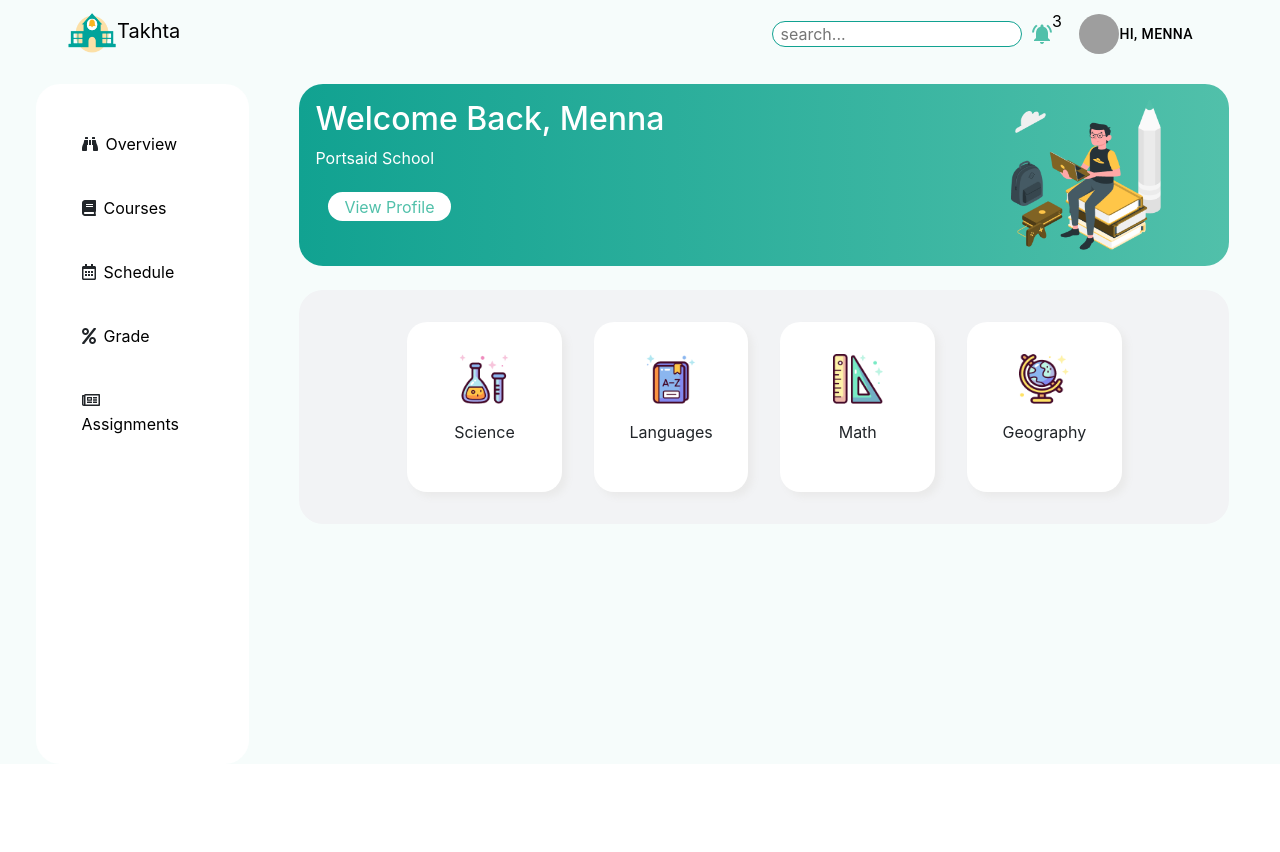
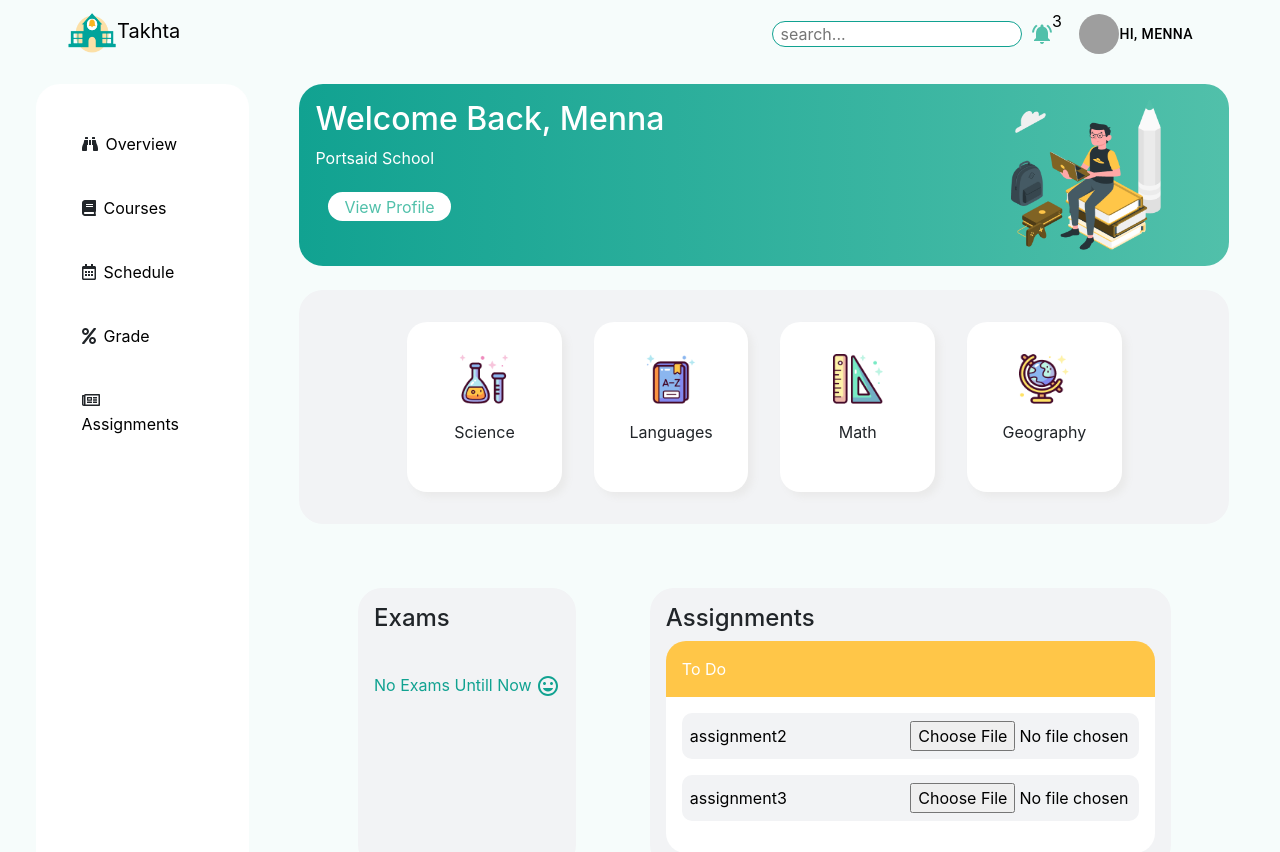
Before and after one commit to MennaMoOmar/Takhta-Front-End, a React (Create React App) app: page /stddashboard in a window 1280 px wide. Shown: the top 852 px of the page. Before the commit the page ends 800 px from the top, so only its background shows below. Built offline with nearby package versions, Linux system fonts and the light colour scheme; grey boxes are pictures that could not be loaded.

Commit message:
edit std dashboard

```diff
--- a/src/components/StudentDashboard/stddashboard.jsx
+++ b/src/components/StudentDashboard/stddashboard.jsx
@@ -4,7 +4,9 @@ import StdNavBar from "./stdnavbar";
 import StdSideNav from "./stdsidenav";
 import StdHeader from "./stdheader";
 import MainCourses from "./maincourses";
-// import StdContent from "./stdcontent";
+import TodoAssignment from "./assignments/todoassign";
+
+import InsertEmoticonIcon from '@material-ui/icons/InsertEmoticon';
 
 const StdDashboard = () => {
   return (
@@ -18,8 +20,19 @@ const StdDashboard = () => {
             </div>
             <div className="col-lg-9 dashboard__content">
               <StdHeader></StdHeader>
-              <MainCourses></MainCourses>
-              {/* <StdContent></StdContent> */}
+              <div className="dashboard__lectures">
+                <MainCourses></MainCourses>
+              </div>
+              <div className="row dashboard__row">
+                <div className="col-md-5" className="dashboard__exams">
+                  <h4>Exams</h4>
+                  <p>No Exams Untill Now <InsertEmoticonIcon></InsertEmoticonIcon></p>
+                </div>
+                <div className="col-md-5" className="dashboard__assignments">
+                  <h4>Assignments</h4>
+                  <TodoAssignment></TodoAssignment>
+                </div>
+              </div>
             </div>
           </div>
         </div>
--- a/src/sass/layout/_dashboard.scss
+++ b/src/sass/layout/_dashboard.scss
@@ -1,15 +1,29 @@
-.dashboard{
-    &__row{
+.dashboard {
+  &__row {
     justify-content: space-evenly;
     padding-top: 1rem;
   }
-    &__sidenav{
+  &__sidenav {
     background-color: $colfontsecondary;
     border-radius: 1.5rem;
     // min-height: 85vh;
     padding: 2rem 0rem;
   }
-    &__content{
-        min-height: 85vh;
+  &__exams {
+    background-color: $colbgdiv;
+    border-radius: 1.5rem;
+    padding: 1rem;
+    margin: 1.5rem 0rem;
+    p {
+      text-align: center;
+      color: $colmainbtn;
+      padding: 2rem 0rem;
     }
   }
+  &__assignments {
+    background-color: $colbgdiv;
+    border-radius: 1.5rem;
+    padding: 1rem;
+    margin: 1.5rem 0rem;
+  }
+}
```
Also changed, not shown: src/components/StudentDashboard/stdcontent.jsx (deleted, +0 -13 lines). Lines whose indentation alone changed are shown as unchanged.
